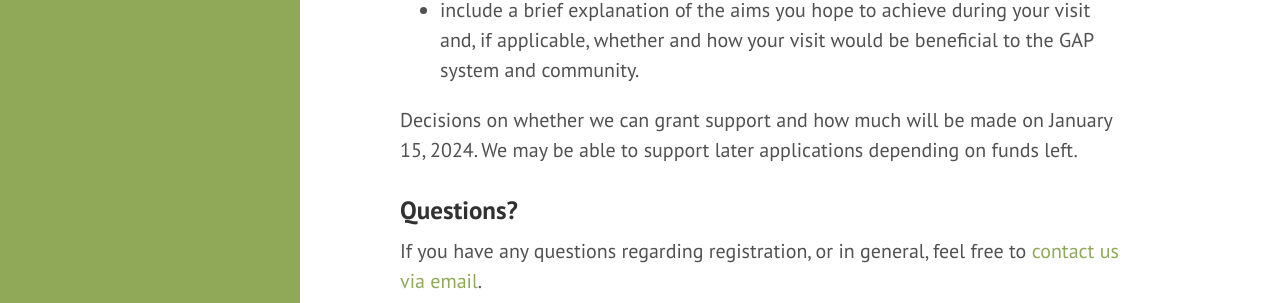
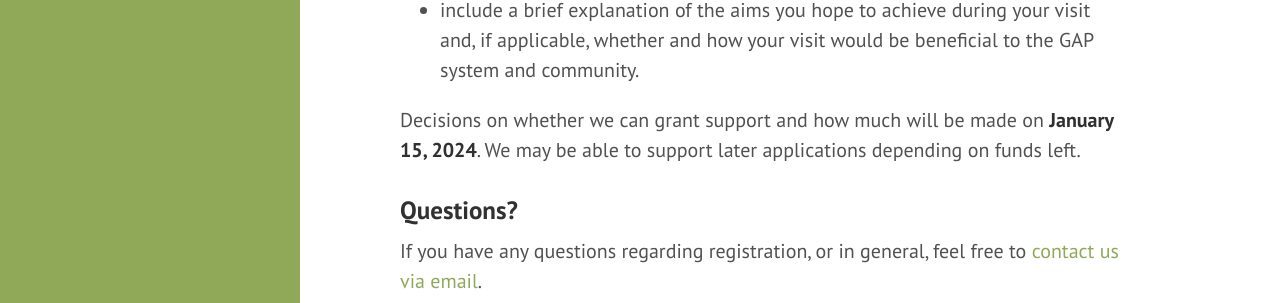
Before and after one commit to gapdays/gapdays2024-spring, a Jekyll site: the page built from registration.md, in a window 1280 px wide and 1229 px high. Shown: the part 773-1076 px from the top of the window. Built offline with Jekyll 4.4.1, drawn with Linux system fonts in a browser that asks for light colours.

Commit message:
highlight

```diff
--- a/registration.md
+++ b/registration.md
@@ -39,8 +39,9 @@ you do so, please also
   your visit and, if applicable, whether and how your visit would be
   beneficial to the GAP system and community.
 
-Decisions on whether we can grant support and how much will be made on January 15, 2024.
-We may be able to support later applications depending on funds left.
+Decisions on whether we can grant support and how much will be made
+on **January 15, 2024**. We may be able to support later applications
+depending on funds left.
 
 ### Questions?
 
```
